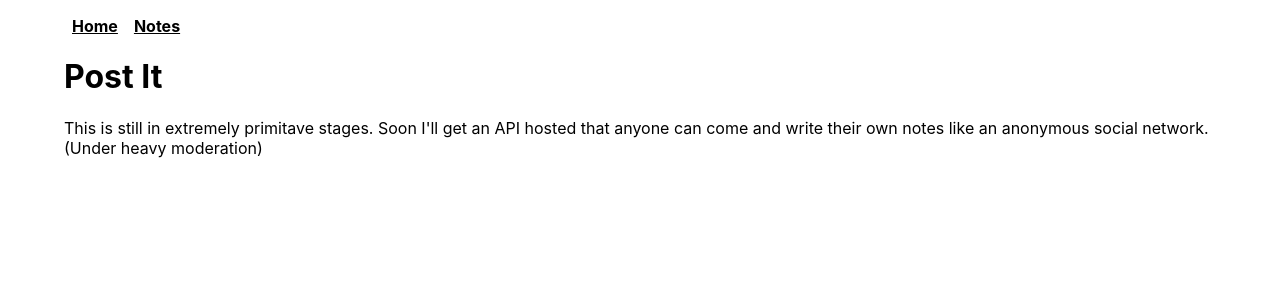
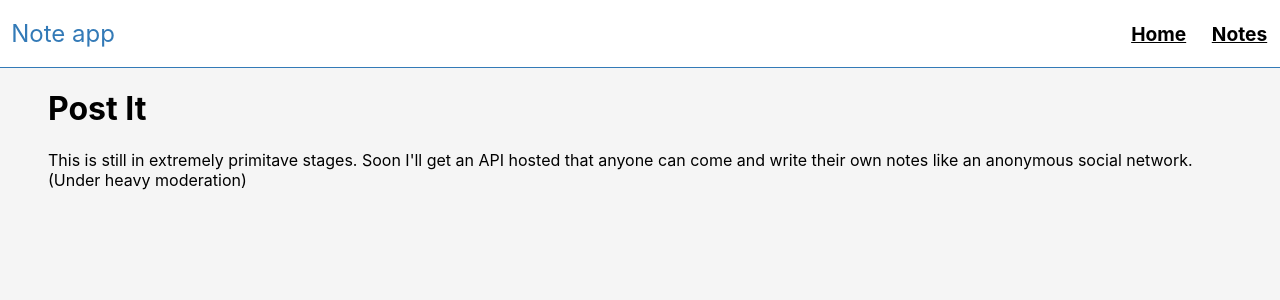
Before and after one commit to vicontiveros00/post-it, a Next.js app: page / in a window 1280 px wide. Shown: the top 300 px of the page. Built offline with nearby package versions, Linux system fonts and the light colour scheme.

Commit message:
add nav bar styling

```diff
--- a/app/globals.css
+++ b/app/globals.css
@@ -8,7 +8,11 @@
     margin: 0;
     font-family: -apple-system, BlinkMacSystemFont, Segoe UI, Roboto, Oxygen, Ubuntu, Cantarell, Fira Sans, Droid Sans,
       Helvetica Neue, sans-serif;
-      padding: 0 2rem;
+      padding: 0;
+  }
+
+  body {
+    background-color: #f5f5f5;
   }
 
   a {
@@ -20,7 +24,7 @@
 
   main {
     min-height: 100vh;
-    padding: 1rem 0;
+    padding: 0 3rem;
     display: flex;
     flex-direction: column;
     justify-content: flex-start;
@@ -44,10 +48,30 @@
     cursor: pointer;
   }
 
+  nav {
+  border-bottom: 1px solid #337ab7;
+  width: 100%;
+  height: 68px;
+  display: flex;
+  align-items: center;
+  justify-content: space-between;
+  background-color:white;
+  }
+
+  nav:first-child {
+    padding-left: 0.7rem;
+  }
+
   nav a {
     font-weight: bold;
-    margin: 0 0.5rem;
+    margin: 0 0.8rem;
     text-decoration: underline;
+    font-size: 1.2rem;
+  }
+
+  nav h1 {
+    font-weight: 400;
+    color: #337ab7;
   }
 
   textarea {
--- a/app/layout.js
+++ b/app/layout.js
@@ -6,15 +6,20 @@ export default function RootLayout({ children }) {
   return (
     <html>
       <body>
-        <main>
         <nav>
+            <h1 className="nav-header">
+              Note app
+            </h1>
+            <div className="nav-items">
               <Link href="/">
                 Home
               </Link>
               <Link href="/notes">
                 Notes
               </Link>
+            </div>
         </nav>
+        <main>
           {children}
         </main>
       </body>
--- a/app/notes/Notes.module.css
+++ b/app/notes/Notes.module.css
@@ -77,3 +77,7 @@
   .username {
     margin: 0 !important;
   }
+
+  .form-item {
+    border: 1px solid blue;
+  }
--- a/styles/Home.module.css
+++ b/styles/Home.module.css
@@ -108,6 +108,10 @@
   margin-left: 0.5rem;
 }
 
+.form-item {
+  border: 5px solid blue;
+}
+
 @media (max-width: 600px) {
   .grid {
     width: 100%;
```
Lines whose indentation alone changed are shown as unchanged.
